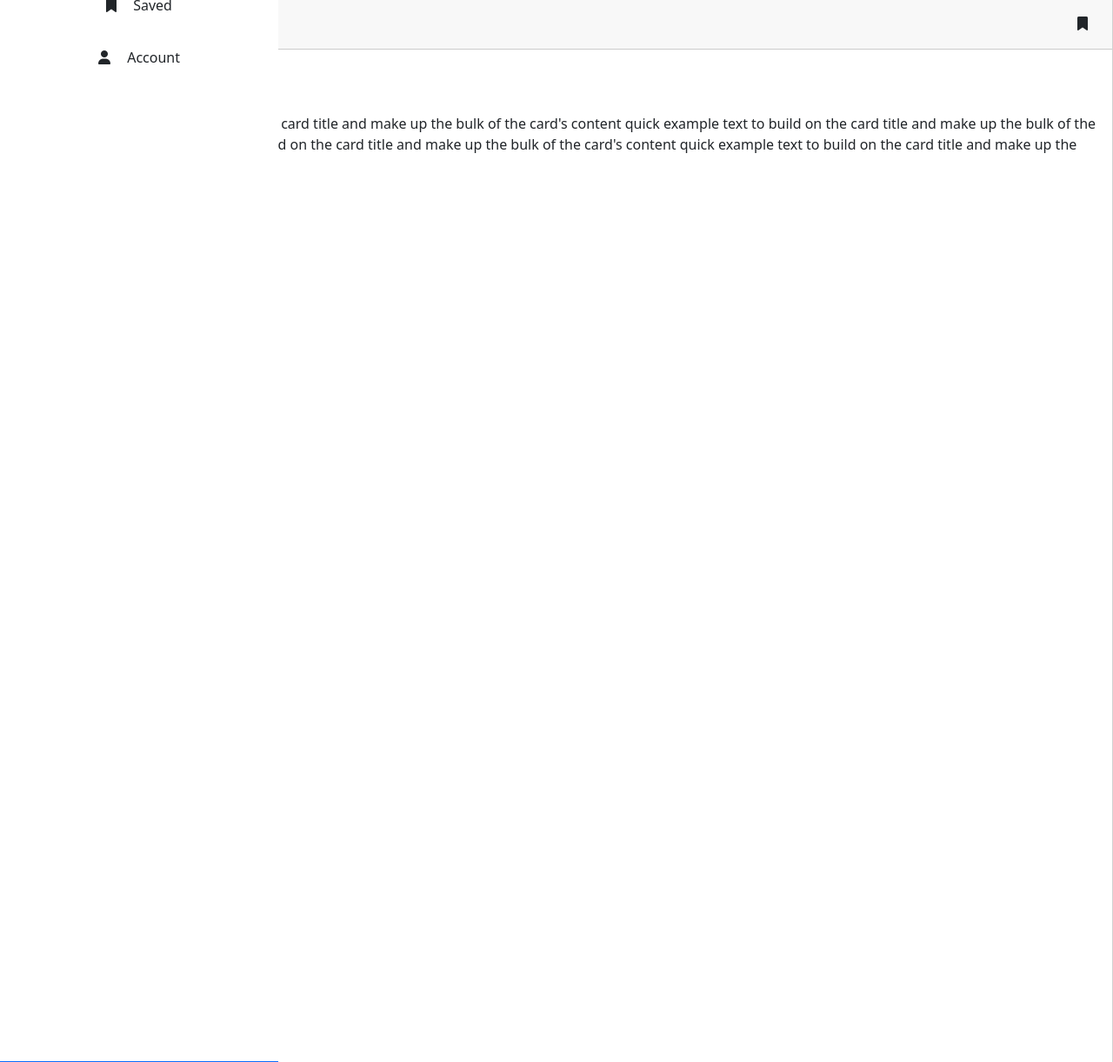
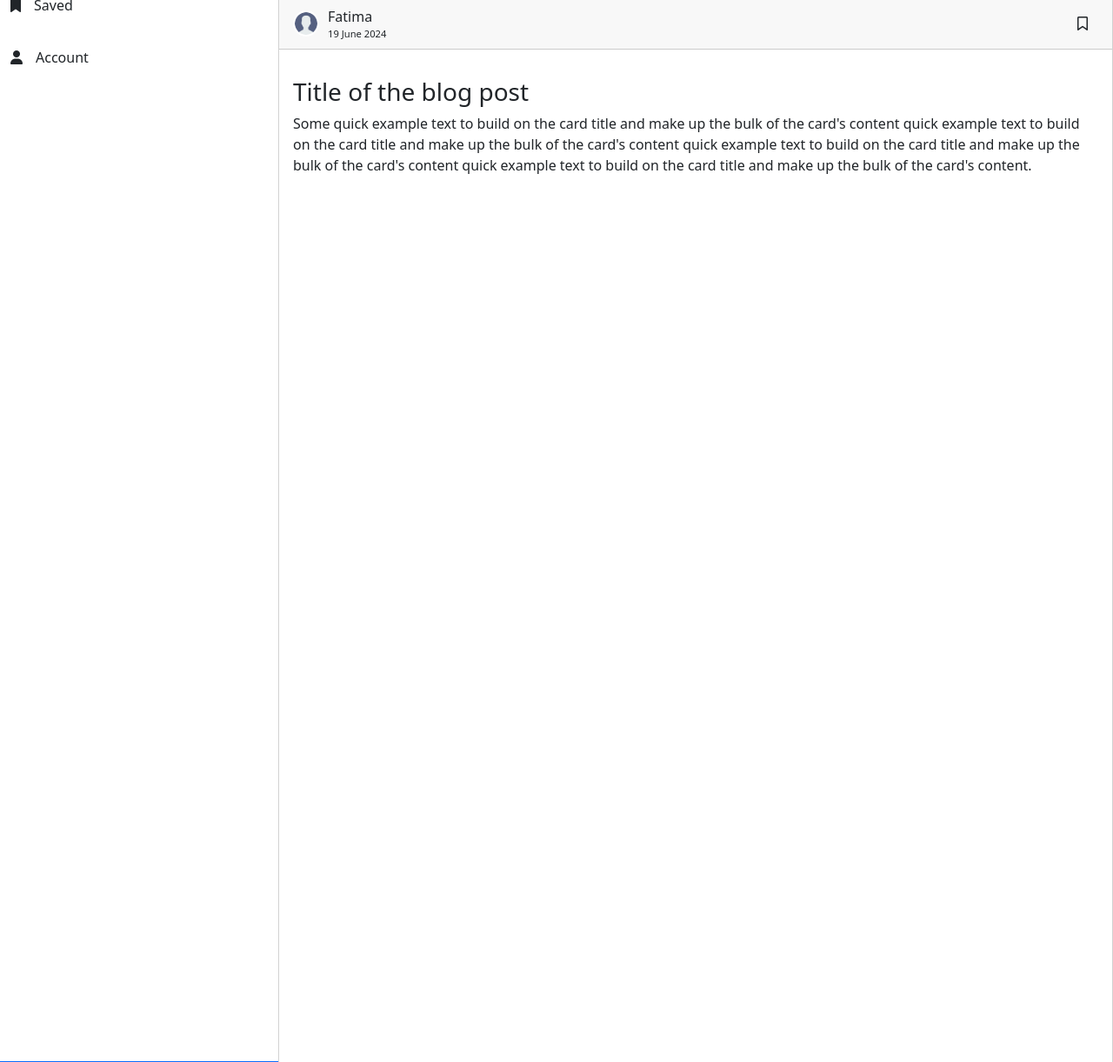
Before and after one commit to pritamjswl/wordglimpse, a Flask app: page / in a window 1280 px wide. Shown: the part 209-1430 px from the top of the page at 87% size. Run offline with Flask 3, Linux system fonts and the light colour scheme; some libraries are stand-ins or nearby versions.

Commit message:
fixing desktop view

```diff
--- a/static/css/styles.css
+++ b/static/css/styles.css
@@ -51,9 +51,12 @@ main {
 .swiper-container {
     height: 100%;
 }
-.swiper-slide {
+.swiper-wrapper {
+    height: 100%;
+}
+
+.card {
     border-radius: 0;
-    height: 100%;
 }
 .card > img {
     height: 150px;
@@ -161,7 +164,7 @@ main {
 @media screen and (min-width:768px) {
 
     /* Main */
-    main {
+    main, .swiper-container {
         margin-left: 25%;
     }
 
@@ -175,10 +178,12 @@ main {
     }
 
     .bottom-nav > button {
-        display: inline-block;
         width: 100%;
         height: 60px;
-        align-items:flex-start;
+        text-align: left;
+        flex-direction: row;
+        justify-content: flex-start;
+        align-items: center;
     }
 
     .bottom-nav > button span {
--- a/static/js/script.js
+++ b/static/js/swiper.js
@@ -1,3 +1,4 @@
+// Swiper function
 var swiper = new Swiper('.swiper-container', {
 
   direction: 'vertical',
--- a/templates/layout.html
+++ b/templates/layout.html
@@ -59,7 +59,7 @@
                                     <span class="date">19 June 2024</span>
                                 </div>
                             </div>
-                            <button class="btn"><i class="fa-solid fa-bookmark"></i></button>
+                            <button class="btn"><i class="fa-regular fa-bookmark"></i></button>
                         </div>
                         <div class="card-body">
                             <p class="card-text">
@@ -79,7 +79,7 @@
                                     <span class="date">19 June 2024</span>
                                 </div>
                             </div>
-                            <button class="btn"><i class="fa-solid fa-bookmark"></i></button>
+                            <button class="btn"><i class="fa-regular fa-bookmark"></i></button>
                         </div>
                         <div class="card-body">
                             <p class="card-text">
@@ -145,12 +145,12 @@
 
         <button class="btn btn-write" type="button" data-bs-toggle="offcanvas" data-bs-target="#offcanvasBottom" aria-controls="offcanvasBottom"><i class=" fa-solid fa-pen-nib"></i></button>
 
-        <button class="btn" id="nav-saved-tab" data-bs-toggle="tab" data-bs-target="#nav-saved" type="button" role="tab" aria-controls="nav-saved" aria-selected="false"><i class="fa-solid fa-bookmark"></i><span> Saved</span></button>
+        <button class="btn" id="nav-saved-tab" data-bs-toggle="tab" data-bs-target="#nav-saved" type="button" role="tab" aria-controls="nav-saved" aria-selected="false"><i class="fa-solid fa-bookmark"></i><span>Saved</span></button>
 
-        <button class="btn" id="nav-account-tab" data-bs-toggle="tab" data-bs-target="#nav-account" type="button" role="tab" aria-controls="nav-account" aria-selected="false"><i class="fa-solid fa-user"></i><span> Account</span></button>
+        <button class="btn" id="nav-account-tab" data-bs-toggle="tab" data-bs-target="#nav-account" type="button" role="tab" aria-controls="nav-account" aria-selected="false"><i class="fa-solid fa-user"></i><span>Account</span></button>
 
     </nav>
     <script src="https://cdnjs.cloudflare.com/ajax/libs/Swiper/3.4.2/js/swiper.min.js"></script>
-    <script src="/static/js/script.js"></script>
+    <script src="/static/js/swiper.js"></script>
 </body>
 </html>
```
